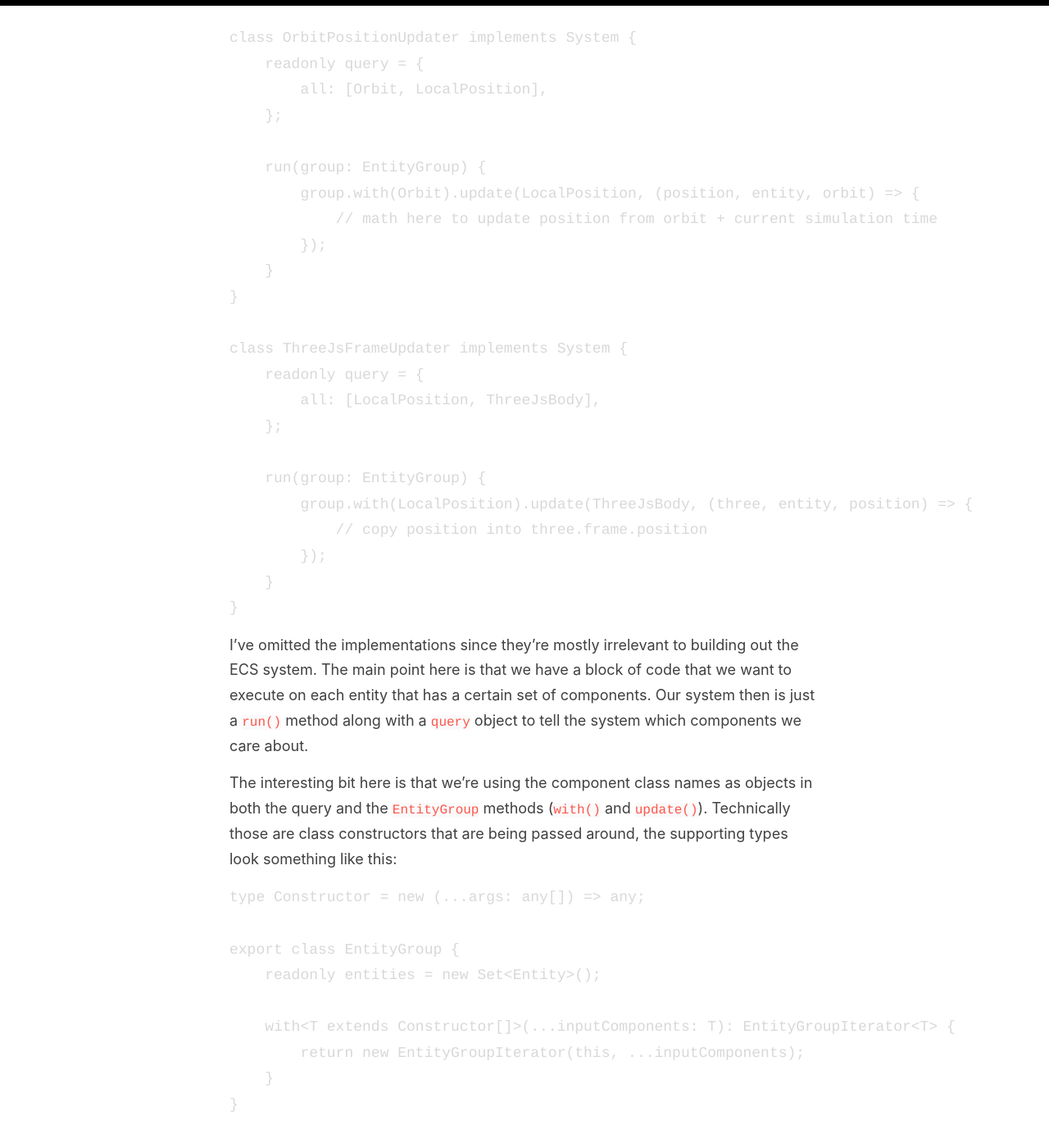
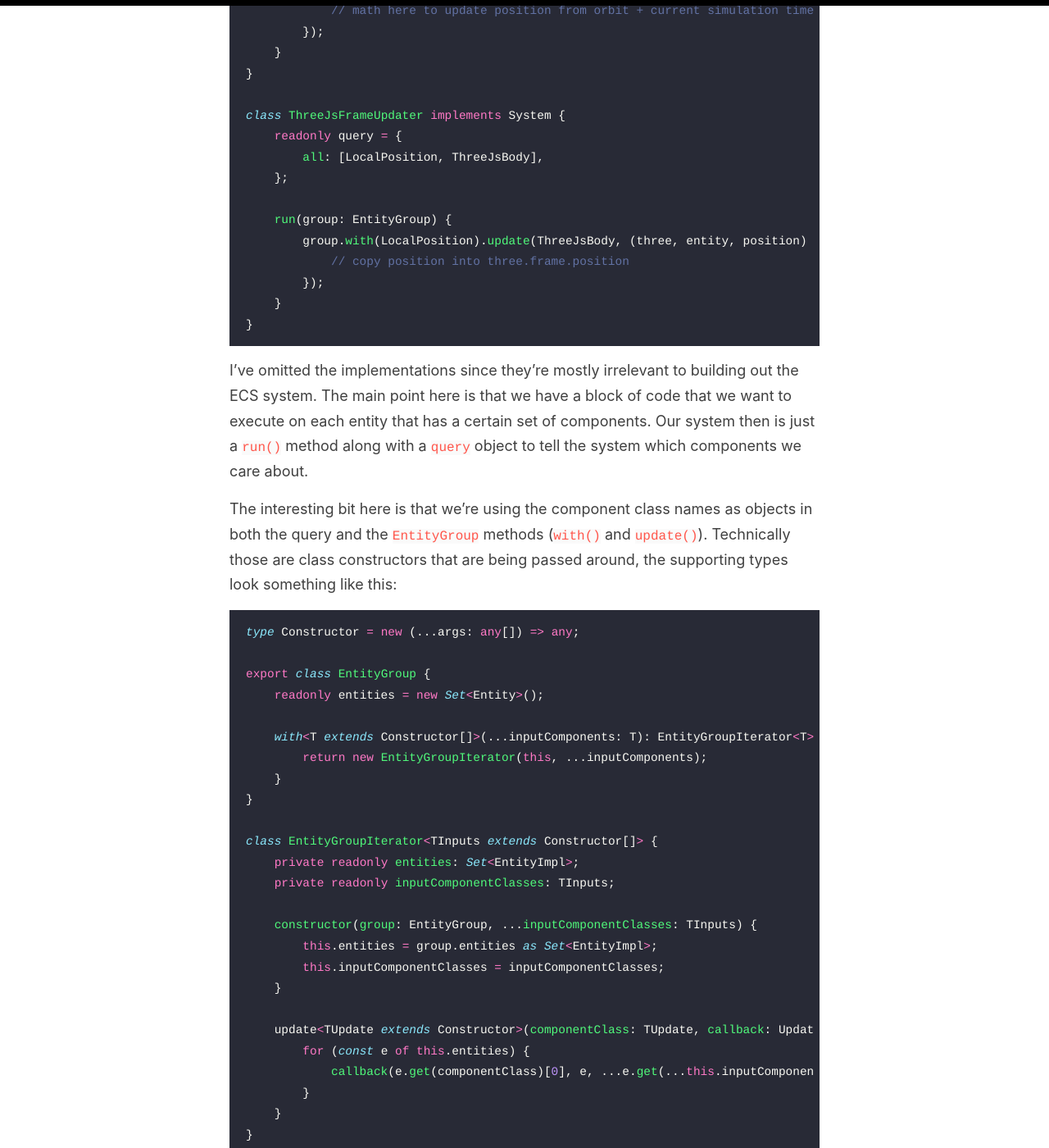
Before and after one commit to chippydip/chippydip.github.io, a Jekyll site: the page built from _posts/2021-06-06-ecs-design.md, in a window 1280 px wide and 1400 px high, scrolled down 3659 px. Shown: the whole window at 82% size. Built offline with Jekyll 4.4.1, drawn with Linux system fonts in a browser that asks for light colours; some of the changed text lies outside the part shown.

Commit message:
fix code highlighting?

````diff
--- a/_posts/2021-06-06-ecs-design.md
+++ b/_posts/2021-06-06-ecs-design.md
@@ -9,7 +9,7 @@ Our game needs to simulate a solar system and also render that simulation. These
 
 We can separate out the simulation and rendering logic fairly easily and just leave the data in our objects, but this still has the problem of needing to know all of the data that will be needed for a given object ahead of time so that we can include it in our classes. Currently, our data model looks something like this:
 
-```TypeScript
+```typescript
 interface SystemObject {
     name: string; // duplicated system.name
     radius: number; // duplicated system.radius
@@ -34,7 +34,7 @@ After deciding to switch to an ECS system for this game, I looked into some opti
 ## Components
 Let's start by looking at how we can decouple the rendering system from the underlying solar system model. Currently the rendering system builds the `SystemObject`s shown above for each body in the model during an init pass. Let's see if we can split this up into some more focused components:
 
-```TypeScript
+```typescript
 class Name {
     constructor(public name: string) { }
 }
@@ -73,7 +73,7 @@ The final code will have a few more components, but these are the ones that are
 ## Systems
 Once we have the data broken out like this, we can start thinking about some of the systems we'll need to operate on this data. Firstly, we'll need a system to update the `LocalPosition` each frame based on the `Orbit` parameters and the current simulation time. Then we'll need another system to update the `frame` position in the `ThreeJsBody` component based on that `LocalPosition`. These system might look something like this:
 
-```TypeScript
+```typescript
 export interface System {
     readonly query: Query | Query[];
     run: (group: EntityGroup, world: World) => void;
@@ -108,7 +108,7 @@ I've omitted the implementations since they're mostly irrelevant to building out
 
 The interesting bit here is that we're using the component class names as objects in both the query and the `EntityGroup` methods (`with()` and `update()`). Technically those are class constructors that are being passed around, the supporting types look something like this:
 
-```TypeScript
+```typescript
 type Constructor = new (...args: any[]) => any;
 
 export class EntityGroup {
@@ -142,7 +142,7 @@ There's a bit of duplication here with the component names in the query and also
 
 Hopefully this has made sense so far, we can build systems that update components based on other components, but how do we handle initialization and tear down? The rendering system will need to add some components on mount and remove them on unmount, how might that work? With more systems of course!
 
-```TypeScript
+```typescript
 class CanvasLabelAdder implements System {
     readonly query = {
         all: [Name],
````
